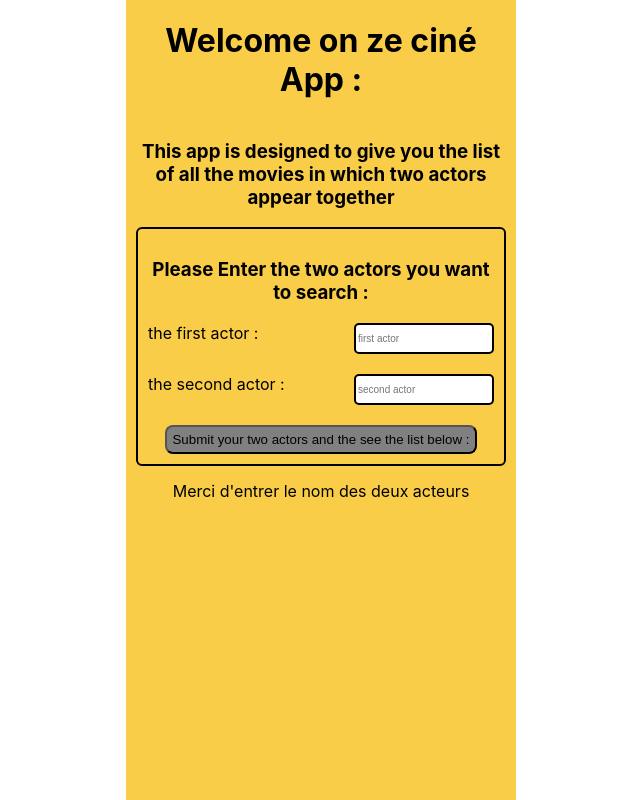
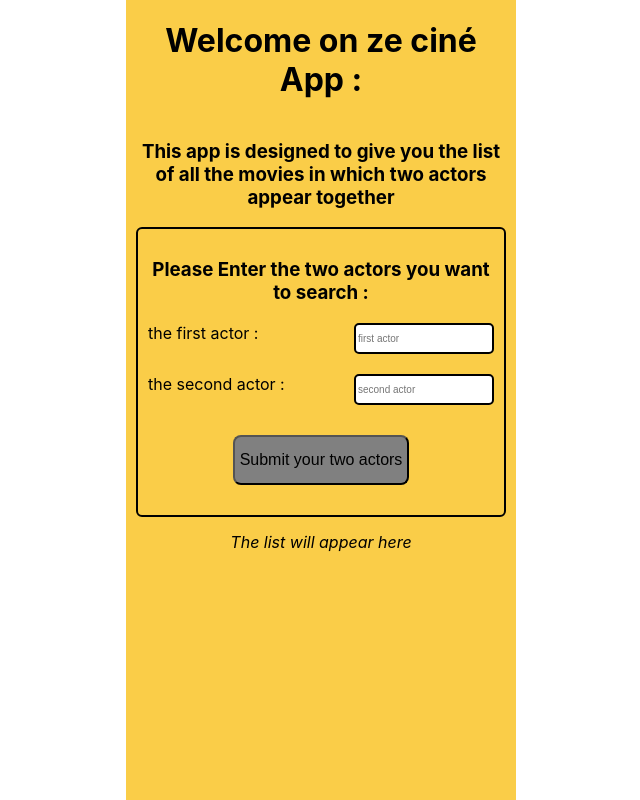
Before and after one commit to Jeromerobichez/app-cinema, a React (Create React App) app: page / in a window 1280 px wide. Shown: the top 800 px of the page, without its empty margins (319-959 px from the left). Built offline with nearby package versions, Linux system fonts and the light colour scheme.

Commit message:
input submit with enter

```diff
--- a/src/App.css
+++ b/src/App.css
@@ -108,6 +108,7 @@ h3 {
 }
 .no-input {
   margin: 15px;
+  font-style: italic;
 }
 .movie-number {
   color: rgb(64,164,236);
@@ -118,12 +119,24 @@ h3 {
   border-radius: 8px;
   padding: 5px;
   background-color: grey;
+  color: black;
+  font-size: 16px;
+  max-width: 332px;
 }
 .submit-button {
   border-radius: 8px;
   background-color: rgb(64,164,236);
+  color: black;
   box-shadow: none;
   padding: 5px;
+  font-size: 16px;
+  max-width: 332px;
+  height: auto;
+}
+#submit-input{
+  margin-top: 30px;
+  height: 50px;
+  align-self: center;
 }
 .movie-numero {
   border-radius: 50%;
--- a/src/Results.js
+++ b/src/Results.js
@@ -105,7 +105,8 @@ const closeModal = () => {
         </div>
         :
 
-        <div className="no-input">Merci d'entrer le nom des deux acteurs</div>
+
+          <div className="no-input">The list will appear here</div>
     )
 }
 
--- a/src/form.js
+++ b/src/form.js
@@ -76,11 +76,18 @@ function Form  ()  {
             onChange={(e) => setNameSecondActor(e.target.value)}/>
             </label>
             </div>
+            <div className='input-submit-div'>
+              <label>
+                <input type="submit"
+                id="submit-input"
+                className={nameFirstActor != '' && nameSecondActor!= '' ? 'submit-button' : 'non-active-button'}
+                onClick={submitForm}
+                value="Submit your two actors" />
+
+              </label>
+            </div>
             </form>
             </div>
-<button
-className={nameFirstActor != '' && nameSecondActor!= '' ? 'submit-button' : 'non-active-button'}
-onClick={submitForm}> Submit your two actors and the see the list below : </button>
 
         </div>
 
```
